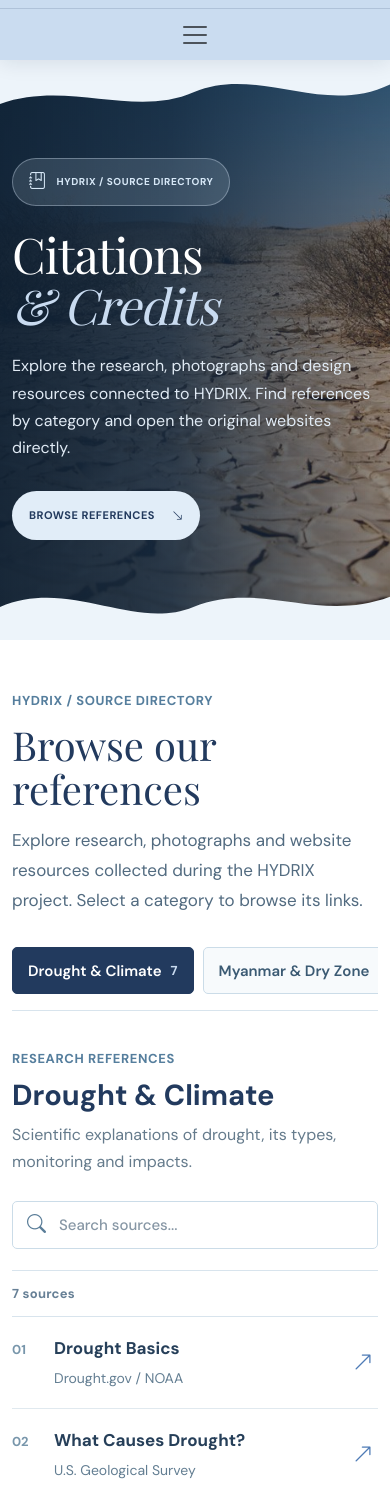
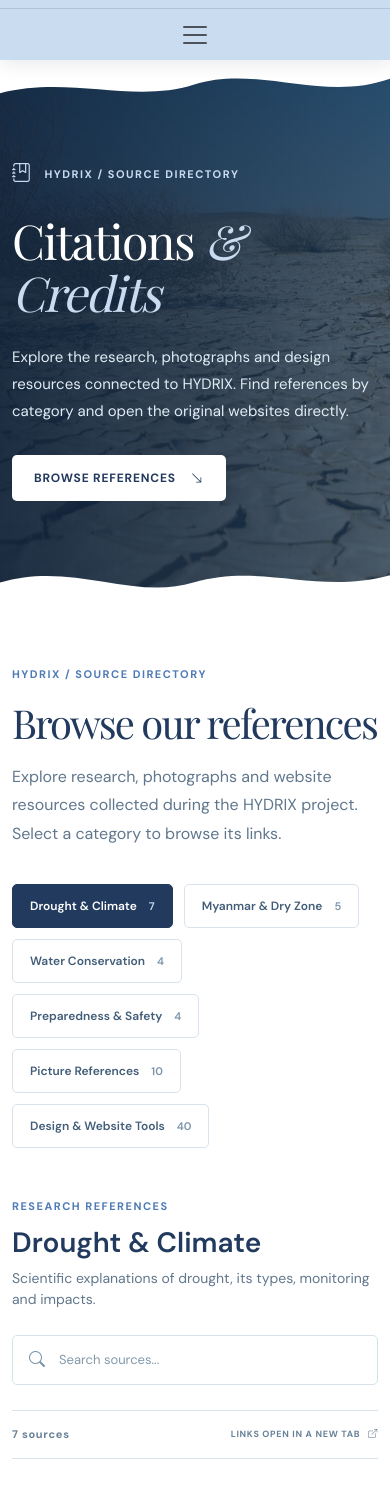
Before and after one commit to htetshin512/HYDRIX, a plain HTML site: page citations.html in a window 390 px wide. Shown: the part 51-1537 px from the top of the page. Drawn offline with nearby package versions, Linux system fonts and the light colour scheme; a web font is replaced by a local one.

Commit message:
Refactor styles in citations.css for better layout
Updated styles for hero section, categories, and results header. Adjusted padding, margins, colors, and responsive styles.

```diff
--- a/citations.css
+++ b/citations.css
@@ -1,3 +1,9 @@
+
+/* ===========================================
+   HYDRIX — CITATIONS & CREDITS
+   Navbar and footer: common.css
+=========================================== */
+
 :root {
   --cit-navy: #223A5E;
   --cit-blue: #4E7BB6;
@@ -28,6 +34,7 @@ body.citations-page {
     opacity: 0;
     transform: translateY(7px);
   }
+
   to {
     opacity: 1;
     transform: translateY(0);
@@ -53,231 +60,196 @@ body.citations-page {
   outline-offset: 4px;
 }
 
+/* HERO SECTION */
+
 .cit-hero {
-  background: var(--cit-paper);
+  position: relative;
+  overflow: hidden;
+  background: #223A5E;
 }
 
 .cit-hero-image {
   position: relative;
-  isolation: isolate;
-  display: flex;
-  align-items: center;
-  min-height: 540px;
-
-  background-image:
+  min-height: 485px;
+  background:
     linear-gradient(
       90deg,
-      rgba(15,33,53,.94) 0%,
-      rgba(21,43,67,.86) 44%,
-      rgba(23,45,71,.4) 100%
+      rgba(17, 37, 61, .94),
+      rgba(25, 58, 88, .76)
     ),
-    url("images/droughtg.jpg");
-
-  background-size: cover;
-  background-position: center center;
-  color: #FFFFFF;
-}
-
-.cit-hero-image::before {
-  content: "";
-  position: absolute;
-  z-index: -1;
-  inset: 0;
-  background: radial-gradient(
-    ellipse at 80% 58%,
-    transparent 0%,
-    rgba(13,31,48,.34) 90%
-  );
+    url("images/droughtg.jpg") center / cover no-repeat;
 }
 
 .cit-wave {
   position: absolute;
   left: 0;
   width: 100%;
-  height: 100px;
+  height: 80px;
   pointer-events: none;
-  fill: var(--cit-paper);
 }
 
 .cit-wave-top {
-  top: -1px;
+  top: 0;
+  fill: #FFFFFF;
 }
 
 .cit-wave-bottom {
   bottom: -1px;
+  fill: #FFFFFF;
 }
 
 .cit-hero-inner {
   position: relative;
-  z-index: 1;
-  padding: 123px 12px 125px;
+  z-index: 2;
+  padding-top: 120px;
+  padding-bottom: 135px;
 }
 
 .cit-hero-kicker {
   display: inline-flex;
   align-items: center;
-  gap: 10px;
-  margin-bottom: 22px;
-  padding: 10px 16px;
-  border: 1px solid rgba(219,233,248,.35);
-  border-radius: 50px;
-  background: rgba(211,230,249,.14);
-  color: #D7E8F7;
-  font-size: 12px;
+  gap: 12px;
+  color: #C9DBF0;
+  font-size: 11px;
   font-weight: 700;
-  letter-spacing: 1px;
+  letter-spacing: 1.5px;
 }
 
 .cit-hero-kicker i {
-  font-size: 17px;
+  font-size: 19px;
 }
 
 .cit-hero h1 {
-  max-width: 800px;
-  margin: 0 0 21px;
-  font-size: clamp(60px, 7.2vw, 104px);
-  line-height: 1.06;
-  letter-spacing: -2px;
+  max-width: 850px;
+  margin: 25px 0;
+  color: #FFFFFF;
+  font-size: clamp(58px, 7vw, 100px);
+  line-height: 1.1;
+  letter-spacing: -3px;
 }
 
 .cit-hero h1 em {
-  display: block;
   color: #C9DBF0;
   font-weight: 400;
 }
 
-.cit-hero p {
-  max-width: 630px;
-  margin: 0 0 30px;
-  color: #E1EBF5;
-  font-size: 18px;
-  line-height: 1.78;
+.cit-hero-inner > p {
+  max-width: 620px;
+  margin-bottom: 30px;
+  color: #E0ECF4;
+  font-size: 17px;
+  line-height: 1.8;
 }
 
 .cit-hero-button {
   display: inline-flex;
   align-items: center;
-  gap: 17px;
-  min-height: 49px;
-  padding: 14px 23px;
-  border-radius: 30px;
-  background: #E1EDF8;
-  color: var(--cit-navy);
+  gap: 15px;
+  padding: 14px 22px;
+  border-radius: 5px;
+  background: #FFFFFF;
+  color: #223A5E;
   font-size: 12px;
   font-weight: 700;
-  letter-spacing: .5px;
+  letter-spacing: .8px;
   transition: background .25s, transform .25s;
 }
 
 .cit-hero-button:hover {
-  color: var(--cit-navy);
-  background: #FFFFFF;
+  background: #C9DBF0;
+  color: #223A5E;
   transform: translateY(-3px);
 }
 
 .cit-hero-corner {
   position: absolute;
-  right: 20px;
+  right: 25px;
   bottom: 110px;
   display: flex;
   align-items: center;
-  gap: 11px;
-  color: #DFECF8;
-  font-size: 11px;
+  gap: 10px;
+  color: #DCEAF4;
+  font-size: 10px;
   font-weight: 700;
   letter-spacing: 1px;
-  line-height: 1.5;
 }
 
 .cit-hero-corner i {
-  display: grid;
-  place-items: center;
-  width: 49px;
-  height: 49px;
-  border: 1px solid rgba(224,239,255,.45);
-  border-radius: 50%;
-  font-size: 25px;
+  font-size: 26px;
 }
 
+/* REFERENCE DIRECTORY */
+
 .cit-directory {
-  padding: 65px 0 90px;
+  padding: 95px 0 110px;
   background: #FFFFFF;
 }
 
 .cit-intro {
-  max-width: 810px;
-  margin-bottom: 32px;
+  max-width: 760px;
+  margin-bottom: 35px;
 }
 
 .cit-overline {
   display: block;
-  color: #557E9D;
-  font-size: 13px;
+  color: #4E7BB6;
+  font-size: 11px;
   font-weight: 700;
-  letter-spacing: .6px;
+  letter-spacing: 1.5px;
 }
 
 .cit-intro h2 {
-  margin: 12px 0 14px;
-  color: var(--cit-navy);
-  font-size: clamp(42px, 4.8vw, 62px);
-  line-height: 1.12;
+  margin: 17px 0;
+  color: #223A5E;
+  font-size: clamp(40px, 5vw, 66px);
+  line-height: 1.15;
+  letter-spacing: -1.8px;
 }
 
 .cit-intro p {
-  margin: 0;
-  color: #526B80;
-  font-size: 18px;
-  line-height: 1.75;
+  color: #60778D;
+  font-size: 16px;
+  line-height: 1.8;
 }
+
+/* OLD CATEGORY BUTTONS */
 
 .cit-categories {
   display: flex;
-  align-items: center;
   flex-wrap: wrap;
-  gap: 9px;
-  margin-bottom: 38px;
-  padding-bottom: 25px;
-  border-bottom: 1px solid #D8E4ED;
+  gap: 11px;
+  margin: 35px 0 50px;
 }
 
 .cit-category {
   display: inline-flex;
   align-items: center;
-  gap: 9px;
-  min-height: 47px;
-  padding: 10px 15px;
-
-  border: 1px solid #CBDCE8;
+  gap: 12px;
+  padding: 12px 17px;
+  border: 1px solid #D8E3EE;
   border-radius: 5px;
-  background: #F7FAFC;
-
-  color: #3B5A73;
-  font-family: inherit;
-  font-size: 15px;
+  background: #FFFFFF;
+  color: #425D78;
+  font-family: "DM Sans", sans-serif;
+  font-size: 13px;
   font-weight: 600;
   cursor: pointer;
-
-  transition:
-    background .2s,
-    border-color .2s,
-    color .2s;
+  transition: all .2s;
 }
 
 .cit-category span {
-  color: #7894AA;
-  font-size: 13px;
-  font-weight: 700;
+  color: #7B93A9;
+  font-size: 11px;
 }
 
 .cit-category:hover {
-  background: #ECF3F8;
-  border-color: #A9C1D3;
+  border-color: #7EA2C4;
+  background: #F4F8FB;
 }
 
 .cit-category.active {
-  background: var(--cit-navy);
-  border-color: var(--cit-navy);
+  border-color: #223A5E;
+  background: #223A5E;
   color: #FFFFFF;
 }
 
@@ -285,240 +257,232 @@ body.citations-page {
   color: #C9DBF0;
 }
 
+/* RESULTS HEADER */
+
 .cit-results-head {
   display: flex;
+  align-items: flex-end;
   justify-content: space-between;
-  align-items: end;
+  flex-wrap: wrap;
   gap: 25px;
-  margin-bottom: 21px;
-}
-
-.cit-results-head > div {
-  min-width: 0;
-  max-width: 700px;
+  margin-bottom: 25px;
 }
 
 .cit-results-head h3 {
-  margin: 9px 0;
-  color: var(--cit-navy);
-  font-family: "DM Sans", sans-serif;
-  font-size: clamp(28px, 3vw, 38px);
-  font-weight: 700;
-  line-height: 1.18;
+  margin: 12px 0 8px;
+  color: #223A5E;
+  font-size: clamp(28px, 3vw, 42px);
+  font-weight: 600;
 }
 
 .cit-results-head p {
   margin: 0;
-  color: #657B8C;
-  font-size: 16px;
-  line-height: 1.7;
+  color: #61778C;
+  font-size: 14px;
 }
 
 .cit-search {
   display: flex;
   align-items: center;
-  gap: 11px;
-  flex: 0 1 345px;
-  min-height: 48px;
-  padding: 0 14px;
-
-  border: 1px solid #CBDCE8;
+  gap: 12px;
+  min-width: 260px;
+  padding: 12px 16px;
+  border: 1px solid #D7E3EC;
   border-radius: 5px;
-  background: #FFFFFF;
-  color: #5A7D98;
-}
-
-.cit-search:focus-within {
-  border-color: var(--cit-blue);
-  box-shadow: 0 0 0 3px rgba(78,123,182,.1);
-}
-
-.cit-search i {
-  font-size: 19px;
+  color: #7692A9;
 }
 
 .cit-search input {
   width: 100%;
   min-width: 0;
   border: 0;
-  outline: 0;
+  outline: none;
   background: transparent;
-
-  color: var(--cit-navy);
-  font: 500 15px "DM Sans", sans-serif;
+  color: #223A5E;
+  font-family: "DM Sans", sans-serif;
+  font-size: 13px;
 }
 
 .cit-search input::placeholder {
-  color: #8797A5;
+  color: #8399AA;
 }
+
+/* SOURCE LIST */
 
 .cit-list-status {
   display: flex;
   align-items: center;
   justify-content: space-between;
   flex-wrap: wrap;
-  gap: 15px;
-
-  padding: 13px 0;
-  border-top: 1px solid #D8E4ED;
-  border-bottom: 1px solid #D8E4ED;
-
-  color: #678096;
-  font-size: 13px;
+  gap: 12px;
+  padding: 15px 0;
+  border-top: 1px solid #D8E3ED;
+  border-bottom: 1px solid #D8E3ED;
+  color: #688198;
+  font-size: 11px;
   font-weight: 700;
-  letter-spacing: .25px;
+  letter-spacing: .7px;
 }
 
-.cit-list-status i {
-  margin-left: 4px;
+.cit-list-status > span:last-child {
+  display: flex;
+  align-items: center;
+  gap: 8px;
 }
 
 .cit-source-list {
-  display: grid;
-  grid-template-columns: repeat(2, minmax(0,1fr));
-  column-gap: 32px;
+  margin-top: 10px;
 }
 
 .cit-source {
-  display: grid;
-  grid-template-columns: 30px minmax(0,1fr) 24px;
+  display: flex;
   align-items: center;
-  gap: 15px;
-
-  min-height: 106px;
-  padding: 18px 5px 18px 0;
-
-  border-bottom: 1px solid #E0E9EF;
-  color: var(--cit-navy);
-
-  transition: background .2s;
+  gap: 23px;
+  padding: 23px 8px;
+  border-bottom: 1px solid #E0E8EF;
+  color: #223A5E;
+  transition: background .2s, padding .2s;
 }
 
 .cit-source:hover {
-  background: #F3F8FB;
-  color: var(--cit-navy);
+  padding-left: 16px;
+  background: #F7FAFC;
+  color: #223A5E;
 }
 
 .cit-source-number {
-  align-self: start;
-  padding-top: 5px;
-  color: #7896AB;
-  font-size: 13px;
+  flex-shrink: 0;
+  color: #7D96AD;
+  font-size: 12px;
   font-weight: 700;
 }
 
 .cit-source-content {
   display: flex;
+  flex: 1;
   flex-direction: column;
-  gap: 7px;
+  gap: 6px;
   min-width: 0;
 }
 
 .cit-source-content strong {
-  color: #263F59;
-  font-size: 18px;
+  color: #223A5E;
+  font-size: 16px;
   font-weight: 700;
-  line-height: 1.38;
 }
 
 .cit-source-content > span {
-  color: #637E92;
-  font-size: 15px;
-  line-height: 1.45;
+  color: #70869B;
+  font-size: 13px;
 }
 
 .cit-source > i {
-  justify-self: end;
   color: #4E7BB6;
-  font-size: 20px;
-  transition: transform .2s;
-}
-
-.cit-source:hover > i {
-  transform: translate(3px, -3px);
+  font-size: 17px;
 }
 
 .cit-empty {
-  grid-column: 1 / -1;
-  padding: 35px 0;
-  color: #637D91;
-  font-size: 17px;
+  padding: 45px 20px;
+  color: #73889A;
+  text-align: center;
 }
 
 .cit-more {
-  display: flex;
-  align-items: center;
-  justify-content: center;
-  gap: 10px;
-  width: 100%;
-
-  margin-top: 28px;
-  padding: 15px 20px;
-
-  border: 1px solid #AAC5D9;
-  border-radius: 5px;
-  background: #EFF5FA;
-
-  color: var(--cit-navy);
-  font-size: 14px;
+  display: block;
+  margin: 35px auto;
+  padding: 14px 26px;
+  border: 1px solid #223A5E;
+  border-radius: 4px;
+  background: transparent;
+  color: #223A5E;
+  font-size: 12px;
   font-weight: 700;
-  letter-spacing: .2px;
+  letter-spacing: .7px;
   cursor: pointer;
+  transition: background .2s, color .2s;
 }
 
 .cit-more:hover {
-  background: #E0EDF6;
+  background: #223A5E;
+  color: #FFFFFF;
 }
 
-.cit-more[hidden],
+.cit-more[hidden] {
+  display: none;
+}
+
+/* REFERENCE NOTES */
+
+.cit-attribution {
+  display: flex;
+  align-items: flex-start;
+  gap: 15px;
+  margin-top: 35px;
+  padding: 20px 24px;
+  border-left: 3px solid #4E7BB6;
+  background: #F1F6FA;
+}
+
 .cit-attribution[hidden] {
   display: none;
 }
 
-.cit-attribution {
-  display: flex;
-  align-items: flex-start;
-  gap: 14px;
-  margin-top: 28px;
-  padding: 19px 21px;
-
-  background: #F0F6FA;
-  border-left: 3px solid #76A1C1;
-}
-
 .cit-attribution i {
   color: #4E7BB6;
-  font-size: 22px;
+  font-size: 19px;
 }
 
 .cit-attribution p {
   margin: 0;
-  color: #506D82;
-  font-size: 16px;
+  color: #566D83;
+  font-size: 13px;
   line-height: 1.75;
 }
 
 .cit-directory-foot {
-  margin: 37px 0 0;
-  padding-top: 20px;
-  border-top: 1px solid #D8E4ED;
+  margin-top: 30px;
+  color: #71869A;
+  font-size: 13px;
+  line-height: 1.8;
+}
 
-  color: #697F90;
-  font-size: 15px;
-  line-height: 1.7;
-}
+/* RESPONSIVE STYLES */
 
 @media (max-width: 991px) {
   .cit-hero-image {
-    min-height: 485px;
+    min-height: 440px;
   }
 
   .cit-hero-inner {
-    padding: 112px 12px 119px;
+    padding-top: 110px;
+    padding-bottom: 120px;
   }
 
   .cit-hero-corner {
     display: none;
+  }
+
+  .cit-directory {
+    padding: 75px 0 90px;
+  }
+}
+
+@media (max-width: 767px) {
+  .cit-wave {
+    height: 48px;
+  }
+
+  .cit-hero-inner {
+    padding-top: 100px;
+    padding-bottom: 105px;
+  }
+
+  .cit-hero h1 {
+    font-size: clamp(48px, 9vw, 72px);
+  }
+
+  .cit-hero-inner > p {
+    font-size: 15px;
   }
 
   .cit-results-head {
@@ -527,110 +491,182 @@ body.citations-page {
   }
 
   .cit-search {
-    flex: auto;
-    width: min(100%, 500px);
-  }
-}
-
-@media (max-width: 767px) {
-  .cit-directory {
-    padding: 52px 0 65px;
+    width: 100%;
   }
 
-  .cit-intro p {
-    font-size: 17px;
-  }
-
-  .cit-categories {
-    flex-wrap: nowrap;
-    overflow-x: auto;
-    padding-bottom: 16px;
-    scrollbar-width: thin;
-  }
-
-  .cit-category {
-    flex: 0 0 auto;
-    white-space: nowrap;
-  }
-
-  .cit-source-list {
-    grid-template-columns: 1fr;
-  }
-
-  .cit-list-status > span:last-child {
-    display: none;
-  }
-}
-
-@media (max-width: 575px) {
-
-  .cit-wave {
-    height: 65px;
-  }
-
-  .cit-hero-image {
-    min-height: 460px;
-    background-position: 65% center;
-  }
-
-  .cit-hero-inner {
-    padding: 98px 12px 99px;
-  }
-
-  .cit-hero-kicker {
-    font-size: 10px;
-    letter-spacing: .55px;
-  }
-
-  .cit-hero h1 {
-    font-size: clamp(49px, 10vw, 68px);
-    letter-spacing: -1px;
-  }
-
-  .cit-hero p {
-    font-size: 16px;
-    line-height: 1.7;
-  }
-
-  .cit-hero-button {
-    padding: 13px 17px;
-    font-size: 11px;
-  }
-
-  .cit-intro h2 {
-    font-size: 40px;
-  }
-
-  .cit-results-head h3 {
-    font-size: 29px;
+  .cit-source {
+    gap: 15px;
   }
 
   .cit-source-content strong {
-    font-size: 17px;
-  }
-
-  .cit-source-content > span {
-    font-size: 14px;
-  }
-
-  .cit-source {
-    min-height: 92px;
-    gap: 12px;
-  }
-
-  .cit-attribution p {
     font-size: 15px;
   }
 }
 
-@media (prefers-reduced-motion: reduce) {
-  html {
-    scroll-behavior: auto;
+@media (max-width: 480px) {
+  .cit-hero h1 {
+    letter-spacing: -1.5px;
   }
 
-  .citations-page main,
-  .citations-page main * {
-    animation: none !important;
-    transition: none !important;
+  .cit-directory {
+    padding: 60px 0 80px;
+  }
+
+  .cit-category {
+    font-size: 12px;
+  }
+
+  .cit-source {
+    padding: 20px 4px;
+  }
+
+  .cit-list-status > span:last-child {
+    font-size: 9px;
   }
 }
+
+/* ===========================================
+   UPDATED CHAPTER-STYLE REFERENCE LIBRARY
+=========================================== */
+
+.cit-chapter-index {
+  display: grid;
+  grid-template-columns: repeat(3, minmax(0, 1fr));
+  gap: 14px;
+  margin: 35px 0 45px;
+}
+
+.cit-chapter-index a {
+  display: flex;
+  flex-direction: column;
+  gap: 20px;
+  padding: 24px;
+  background: #F6F9FC;
+  border: 1px solid #DCE6EF;
+  border-radius: 10px;
+  color: #223A5E;
+  font-size: 17px;
+  font-weight: 600;
+  transition: background .2s, transform .2s;
+}
+
+.cit-chapter-index a:hover {
+  background: #EAF2F9;
+  color: #223A5E;
+  transform: translateY(-3px);
+}
+
+.cit-chapter-index a span {
+  font-size: 12px;
+  color: #4E7BB6;
+}
+
+.cit-chapter-search {
+  display: flex;
+  flex-wrap: wrap;
+  align-items: center;
+  gap: 14px;
+  margin-bottom: 35px;
+}
+
+.cit-chapter-search label {
+  color: #223A5E;
+  font-size: 15px;
+  font-weight: 700;
+}
+
+.cit-chapter-search input {
+  flex: 1;
+  min-width: 220px;
+  padding: 13px 16px;
+  border: 1px solid #CDDBE8;
+  border-radius: 8px;
+  font-family: "DM Sans", sans-serif;
+  font-size: 15px;
+}
+
+.cit-chapter-search #citStatus {
+  color: #627A90;
+  font-size: 13px;
+}
+
+.cit-chapter {
+  margin-bottom: 55px;
+  scroll-margin-top: 140px;
+}
+
+.cit-chapter-heading {
+  padding: 25px 0;
+  border-bottom: 2px solid #223A5E;
+}
+
+.cit-chapter-heading > span {
+  color: #4E7BB6;
+  font-size: 13px;
+}
+
+.cit-chapter-heading h3 {
+  margin: 12px 0;
+  color: #223A5E;
+  font-family: "DM Sans", sans-serif;
+  font-size: clamp(25px, 3vw, 38px);
+  font-weight: 700;
+}
+
+.cit-chapter-heading p {
+  color: #627A90;
+  font-size: 15px;
+  line-height: 1.7;
+}
+
+.cit-chapter-source {
+  display: flex;
+  align-items: center;
+  gap: 22px;
+  padding: 20px 8px;
+  border-bottom: 1px solid #DEE6EE;
+  color: #223A5E;
+  transition: background .2s, padding .2s;
+}
+
+.cit-chapter-source:hover {
+  padding-left: 16px;
+  background: #F6F9FC;
+  color: #223A5E;
+}
+
+.cit-chapter-source .cit-source-content {
+  flex: 1;
+  display: flex;
+  flex-direction: column;
+  gap: 5px;
+}
+
+.cit-chapter-source strong {
+  font-size: 16px;
+}
+
+.cit-chapter-source > i {
+  color: #4E7BB6;
+  font-size: 17px;
+}
+
+@media (max-width: 800px) {
+  .cit-chapter-index {
+    grid-template-columns: repeat(2, minmax(0, 1fr));
+  }
+}
+
+@media (max-width: 500px) {
+  .cit-chapter-index {
+    grid-template-columns: 1fr;
+  }
+
+  .cit-chapter-source {
+    gap: 12px;
+  }
+
+  .cit-chapter-index a {
+    padding: 20px;
+  }
+}
```
